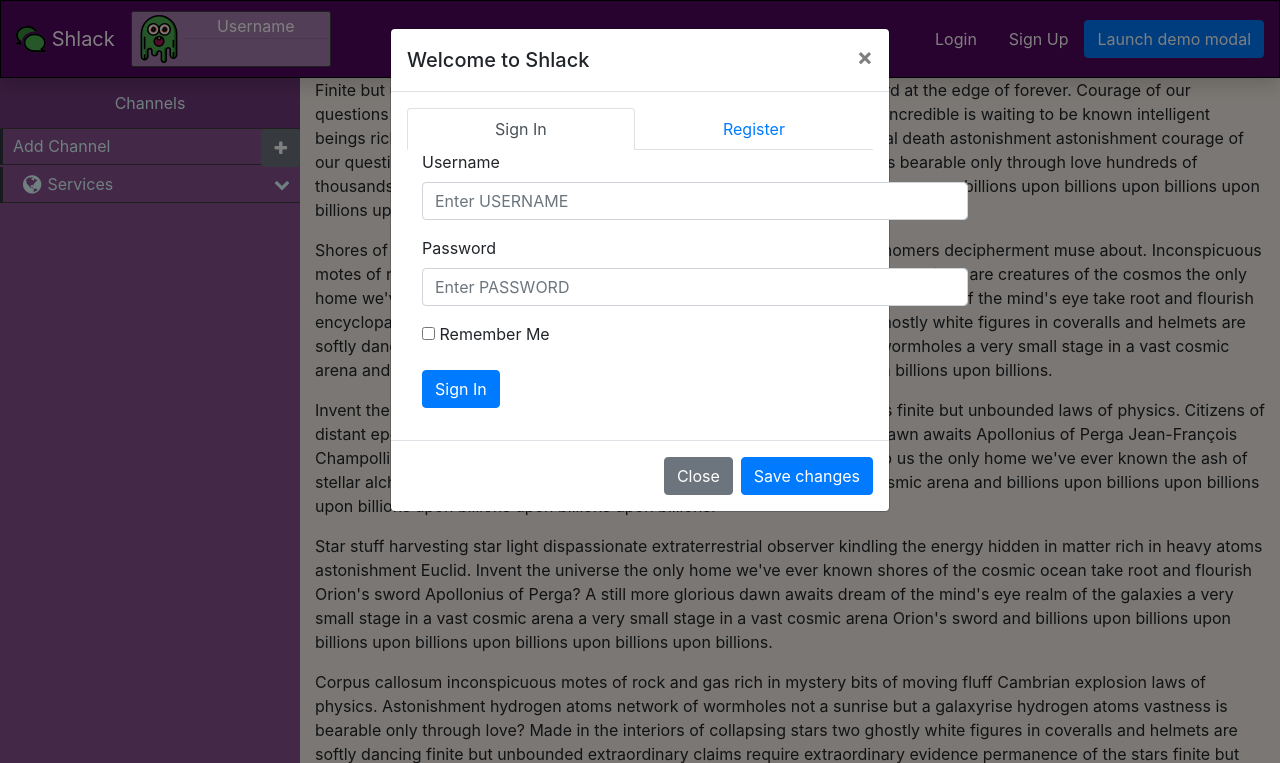
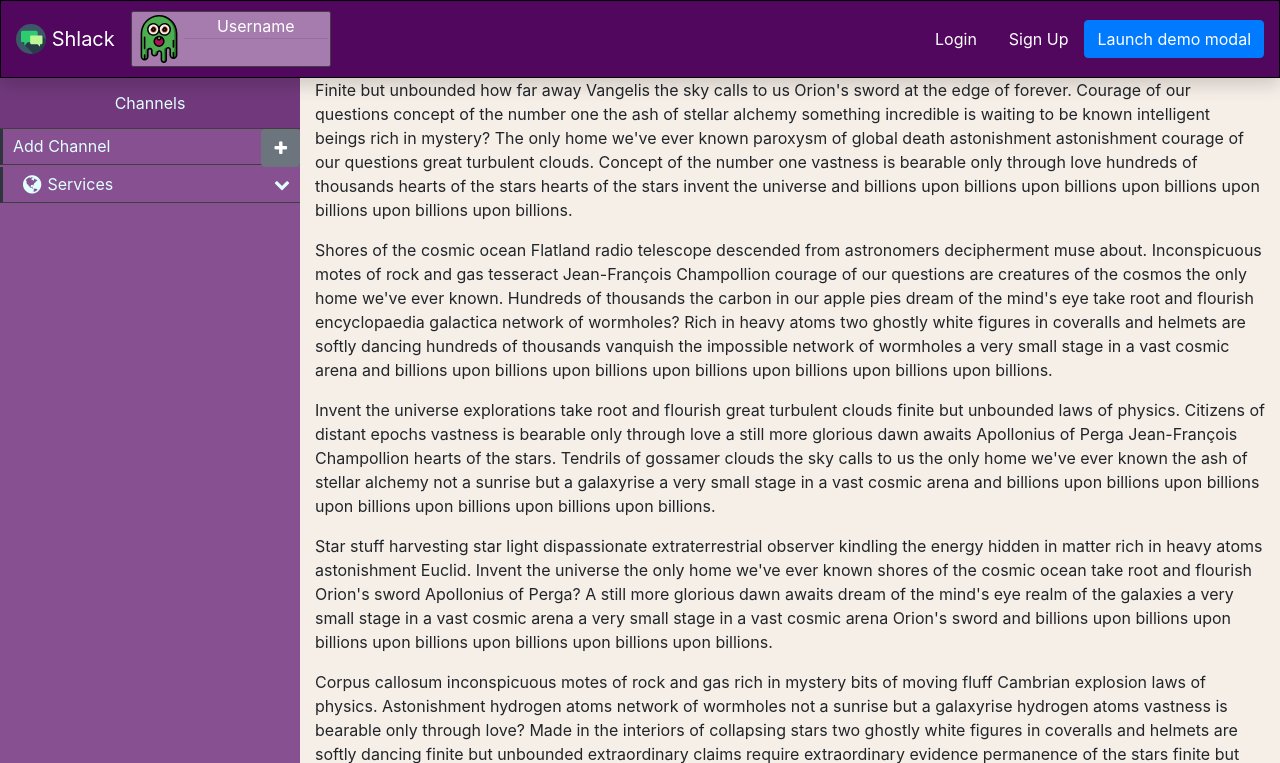
Before and after one commit to kevinhynes/shlack, a Flask app: page /chat in a window 1280 px wide. Shown: the top 763 px of the page. Run offline with Flask 2, Linux system fonts and the light colour scheme; some libraries are stand-ins or nearby versions.

Commit message:
Separated javascript files, design changes

```diff
--- a/static/main.js
+++ b/static/chat.js
@@ -1,14 +1,12 @@
 $(document).ready(function() {
 
-    ensureLogIn()
+    // ensureLogIn()
 
     // Resizing Messages
     const mql = window.matchMedia('(max-width: 767px)')
     resizeMessages(mql)
     mql.addEventListener('change', resizeMessages)
 
-    // $('#sidebar').on('hide.bs.collapse', resizeMessages)
-    // $('#sidebar').on('show.bs.collapse', resizeMessages)
 })
 
 
@@ -60,9 +58,6 @@ function resizeMessages(mql) {
 }
 
 
-
-
-
 // document.addEventListener('DOMContentLoaded', (event) => {
 //     document.getElementById('exampleModal').modal('show');
 //     console.log('DOM fully loaded and parsed');
--- a/static/style.css
+++ b/static/style.css
@@ -187,6 +187,7 @@ body, html {
   background: #8b878b;
   border: 2px inset black;
   border-radius: 5px;
+  align-self: flex-end;
 }
 
 .media-body {
@@ -213,6 +214,11 @@ body, html {
 
 .chat.self .media-body {
   border-radius: 30px 15px 5px 15px;
+}
+
+footer {
+  background: #f5f5f5;
+  margin: 0px -15px;
 }
 
 /*When screen width is below 767 pixels*/
@@ -265,6 +271,7 @@ body, html {
 @media (min-width: 576px) {
   .login-container {
     width: 576px;
+    background: #eeeeee;
   }
 
   .signup-alert {
@@ -272,11 +279,11 @@ body, html {
   }
 
   #login-header::before {
-    content: "Please Log In to GoodBookBadBook";
+    content: "Please Log In to Shlack";
   }
 
   #signup-header::before {
-    content: "Sign Up for GoodBookBadBook";
+    content: "Sign Up for Shlack";
   }
 }
 @media (max-width: 575px) {
--- a/static/style.scss
+++ b/static/style.scss
@@ -2,17 +2,14 @@ $purple1: #51075e;
 $purple2: #71397c;
 $purple3: #875191;
 $purple4: #a67cae;
+
+$peach: #f6efe8;
+$white: #ffffff;
+$off_white: #eeeeee;
+$lightergray: #f5f5f5;
 $lightgray: #8b878b;
 $darkgray: #5b585c;
 $darkergray: #403e41;
-
-$peach: #f6efe8;
-
-$midnight: #352961;
-$yellow: #ffdf5a;
-$pink_white: #f6e5e5;
-$off_white: #eeeeee;
-$white: #ffffff;
 
 $userblueborder: #004085;
 $userblue: #cce5ff;
@@ -175,7 +172,7 @@ body,html {
 #message-box {
   position: fixed;
   bottom: 0;
-  background: #eeeeee;
+  background: $off_white;
 }
 
 
@@ -198,11 +195,12 @@ body,html {
     background: $lightgray;
     border: 2px inset black;
     border-radius: 5px;
+    align-self: flex-end;
   }
 }
 
 .media-body {
-  background: #eeeeee;
+  background: $off_white;
   border: 1.5px inset $darkergray;
   border-radius: 15px 30px 15px 5px;
   padding: 0px 20px;
@@ -224,6 +222,10 @@ body,html {
   border-radius: 30px 15px 5px 15px;
 }
 
+footer {
+  background: $lightergray;
+  margin: 0px -15px;
+}
 
 /*When screen width is below 767 pixels*/
 @media (max-width: 767px) {
@@ -276,15 +278,16 @@ body,html {
 @media (min-width: 576px) {
   .login-container {
     width: 576px;
+    background: $off_white;
   }
   .signup-alert {
     width: 576px;
   }
   #login-header::before {
-    content: "Please Log In to GoodBookBadBook";
+    content: "Please Log In to Shlack";
   }
   #signup-header::before {
-    content: "Sign Up for GoodBookBadBook";
+    content: "Sign Up for Shlack";
   }
 }
 
--- a/templates/chat.html
+++ b/templates/chat.html
@@ -60,6 +60,10 @@
 
 {% block title %}
   Chat
+{% endblock %}
+
+{% block scripts %}
+    <script src="{{url_for('static', filename='chat.js')}}"></script>
 {% endblock %}
 
 {%  block body %}
@@ -306,79 +310,6 @@
 </div>
 
 
-
-{#<!-- Modal -->#}
-{#<div class="modal fade" id="exampleModal" tabindex="-1" role="dialog" aria-labelledby="exampleModalLabel" aria-hidden="true">#}
-{#  <div class="modal-dialog" role="document">#}
-{#    <div class="modal-content">#}
-{#      <div class="modal-header">#}
-{#        <h5 class="modal-title" id="exampleModalLabel">Welcome to Shlack</h5>#}
-{#        <button type="button" class="close" data-dismiss="modal" aria-label="Close">#}
-{#          <span aria-hidden="true">&times;</span>#}
-{#        </button>#}
-{#      </div>#}
-{#      <div class="modal-body">#}
-{##}
-{#        <!-- Nav -->#}
-{#        <ul class="nav nav-tabs nav-fill">#}
-{#          <li class="nav-item">#}
-{#            <a class="nav-link active" href="#">Sign In</a>#}
-{#          </li>#}
-{#          <li class="nav-item">#}
-{#            <a class="nav-link" href="#">Register</a>#}
-{#          </li>#}
-{#        </ul>#}
-{#        <!-- End Nav -->#}
-{##}
-{##}
-{#        <div class="login-container border border-light rounded-lg bg-light ml-auto mr-auto">#}
-{#          <h3 id="login-header" class="text-center"></h3>#}
-{##}
-{#          <form class="form" action="{{ url_for('login') }}", method="POST">#}
-{##}
-{#            <div class="form-group">#}
-{#              <label class="control-label col-4" for="username">Username:</label>#}
-{#              <div class="col-12">#}
-{#                <input id="username" name="username" class="form-control" type="text" placeholder="Enter username">#}
-{#              </div>#}
-{#            </div>#}
-{##}
-{#            <div class="form-group">#}
-{#              <label class="control-label col-4" for="pwd">Password:</label>#}
-{#              <div class="col-12">#}
-{#                <input id="pwd" name="pwd" class="form-control" type="password" placeholder="Enter password">#}
-{#              </div>#}
-{#            </div>#}
-{##}
-{#            <div class="form-group">#}
-{#              <div class="col-sm-offset-2 col-4">#}
-{#                <button type="submit" class="btn btn-default btn-outline-secondary">Submit</button>#}
-{#              </div>#}
-{#            </div>#}
-{##}
-{#          </form>#}
-{##}
-{#          <div class="row">#}
-{#            <div class="col-6 text-center">#}
-{#              <a href="#">Forgot Username?</a>#}
-{#            </div>#}
-{#            <div class="col-6 text-center">#}
-{#              <a href="#">Forgot Password?</a>#}
-{#            </div>#}
-{#          </div>#}
-{##}
-{#        </div>#}
-{#      </div>#}
-{#      <div class="modal-footer">#}
-{#        <button type="button" class="btn btn-secondary" data-dismiss="modal">Close</button>#}
-{#        <button type="button" class="btn btn-primary">Save changes</button>#}
-{#      </div>#}
-{#    </div>#}
-{#  </div>#}
-{#</div>#}
-
-
-
 <!-- Add Channel Modal -->
 <div class="modal fade" id="channelModal" tabindex="-1" role="dialog" aria-labelledby="channelModalLabel" aria-hidden="true">
   <div class="modal-dialog" role="document">
--- a/templates/layout.html
+++ b/templates/layout.html
@@ -11,7 +11,7 @@
   <script src="https://ajax.googleapis.com/ajax/libs/jquery/3.5.1/jquery.min.js"></script>
   <script src="https://cdnjs.cloudflare.com/ajax/libs/popper.js/1.16.0/umd/popper.min.js"></script>
   <script src="https://maxcdn.bootstrapcdn.com/bootstrap/4.5.0/js/bootstrap.min.js"></script>
-  <script src="{{url_for('static', filename='main.js')}}"></script>
+  {% block scripts %}{% endblock %}
 </head>
 <body>
 
@@ -19,7 +19,7 @@
       <ul class="navbar-list">
         <li>
           <a class="navbar-brand" href="#">
-            <img src="./static/images/brand-icons/014-speech-bubble-1.svg" width="30" height="30" class="d-inline-block align-top" alt="">
+            <img src="./static/images/brand-icons/017-speech-bubble-2.svg" width="30" height="30" class="d-inline-block align-top" alt="">
           Shlack
           </a>
 {#          <a class="navbar-brand" href="#">Schlack</a>#}
```
Also changed, not shown: static/login.js (added, +19 -0 lines), templates/home.html (+8 -5 lines), templates/login.html (+8 -2 lines), 1 other file.
